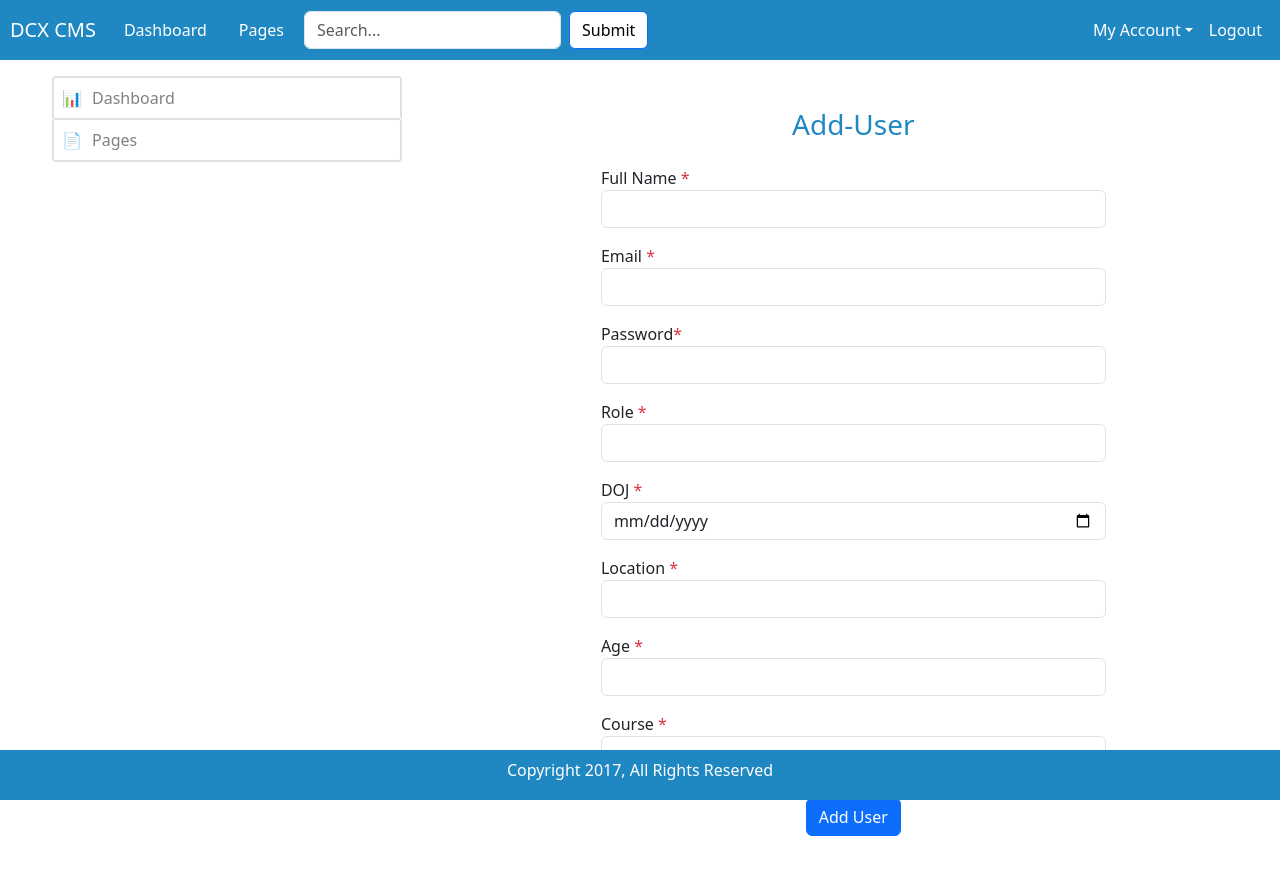
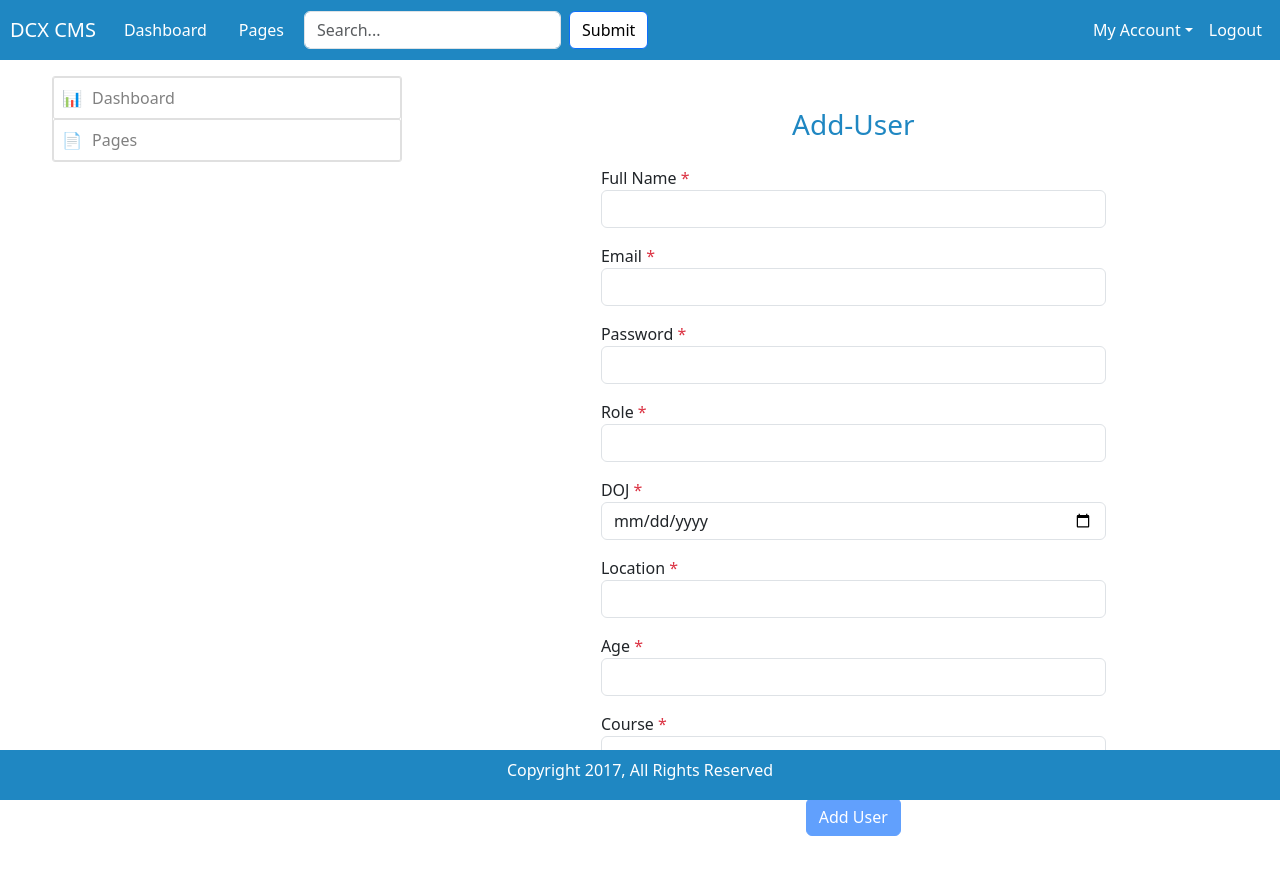
Before and after one commit to Tanusingh02/CMSRepo, a React (Vite) app in the folder Client/cms_app/: page /user/add in a window 1280 px wide. Shown: the top 874 px of the page. Built offline with nearby package versions, Linux system fonts and the light colour scheme.

Commit message:
add user button disable

```diff
--- a/Client/cms_app/src/components/Login-Signup/Adduser.jsx
+++ b/Client/cms_app/src/components/Login-Signup/Adduser.jsx
@@ -1,36 +1,34 @@
+// AddUser.jsx
 import { useState } from 'react';
 import axios from 'axios';
 import { useNavigate } from 'react-router-dom';
 import 'bootstrap/dist/css/bootstrap.min.css';
 import MainLayout from '../../layouts/Mainlayout';
-function AddUser({ onUserAdded ,users})
-{
-   const[fullname,setFullname]=useState('');
-   const[email,setEmail]=useState('');
-   const[password,setPassword]=useState('');
-   const[role,setRole]=useState('');
-   const[doj,setDoj]=useState();
-   const[location,setLocation]=useState('');
-   const[age,setAge]=useState();
-   const[course,setCourse]=useState('');
+
+function AddUser({ onUserAdded, users }) {
+  const [fullname, setFullname] = useState('');
+  const [email, setEmail] = useState('');
+  const [password, setPassword] = useState('');
+  const [role, setRole] = useState('');
+  const [doj, setDoj] = useState('');
+  const [location, setLocation] = useState('');
+  const [age, setAge] = useState('');
+  const [course, setCourse] = useState('');
+
   const [ageError, setAgeError] = useState('');
   const [emailError, setEmailError] = useState('');
   const [showValidation, setShowValidation] = useState(false);
-   const [modalMessage, setModalMessage] = useState("");
+  const [modalMessage, setModalMessage] = useState('');
   const [showModal, setShowModal] = useState(false);
-   /*const handleSubmit=(e)=>{
-    e.preventDefault();
-    if(parseInt(age)<22)
-        setAgeError('Age cannot be less than 22');
-      return;
-    }*/
+  const [successMessage, setSuccessMessage] = useState('');
+
   const navigate = useNavigate();
-    //handle user is added-4:30.
+
   const handleSubmit = (e) => {
     e.preventDefault();
-  setShowValidation(true); // Enable validation UI
+    setSuccessMessage("✅ Data successfully edited!");
+    setShowValidation(true);
 
-  // Frontend age and email validations
     if (parseInt(age) < 22) {
       setAgeError("Age cannot be less than 22");
       return;
@@ -57,24 +55,20 @@ function AddUser({ onUserAdded ,users})
 
     axios.post("http://localhost:8080/user/signup", data)
       .then((res) => {
-      alert(res.data.message); // "User created successfully"
-      navigate('/useraccount'); // Redirect after success
-
-      // Clear form fields
-      setFullname("");
-      setEmail("");
-      setPassword("");
-      setRole("");
-      setDoj("");
-      setLocation("");
-      setAge("");
-      setCourse("");
-      setAgeError("");
-      setEmailError("");
+        navigate('/useraccount');
+        setFullname('');
+        setEmail('');
+        setPassword('');
+        setRole('');
+        setDoj('');
+        setLocation('');
+        setAge('');
+        setCourse('');
+        setAgeError('');
+        setEmailError('');
         setShowValidation(false);
       })
       .catch((error) => {
-      // Check for duplicate email response
         if (
           error.response &&
           error.response.status === 400 &&
@@ -82,38 +76,26 @@ function AddUser({ onUserAdded ,users})
         ) {
           setModalMessage("User has already been created using the same email.");
           setShowModal(true);
-
         } else if (
           error.response &&
           error.response.status === 400
         ) {
           setModalMessage(error.response.data.message);
           setShowModal(true);
-
         } else {
           setModalMessage("Something went wrong while adding the user.");
           setShowModal(true);
-
         }
 
         console.error("Error adding user:", error);
       });
   };
+
   const validateEmail = (email) => {
-  // Basic pattern: user@domain.extension
     const regex = /^[^\s@]+@[^\s@]+\.[^\s@]+$/;
     return regex.test(email);
   };
-   /* const data={
-     fullname:fullname,
-     email:email,
-     password:password,
-     role:role,
-     doj:doj,
-     location:location,
-     age:age,
-     course:course
-    }*/
+
   const handleAgeChange = (e) => {
     const value = e.target.value;
     setAge(value);
@@ -123,17 +105,32 @@ const validateEmail = (email) => {
     } else if (parseInt(value) < 22) {
       setAgeError("Age cannot be less than 22");
     } else {
-    setAgeError("");
+      setAgeError('');
     }
   };
 
-   return(
+  const isFormValid = () => {
+    return (
+      fullname.trim() &&
+      validateEmail(email) &&
+      password.trim() &&
+      role.trim() &&
+      doj &&
+      location.trim() &&
+      age &&
+      parseInt(age) >= 22 &&
+      course.trim()
+    );
+  };
+
+  return (
     <MainLayout>
       <div className="container my-4">
-        <div className="row justify-content-center" >
+        <div className="row justify-content-center">
           <div className="col-12 col-md-10 col-lg-8 bg-white p-4 rounded">
-             <h3 className='text-center mb-4 ' style={{color:" #1f87c2"}}>Add-User</h3>
+            <h3 className="text-center mb-4" style={{ color: "#1f87c2" }}>Add-User</h3>
             <form onSubmit={handleSubmit}>
+              {/* Full Name */}
               <div className="mb-3">
                 <label>Full Name <span className="text-danger">*</span></label>
                 <input
@@ -144,6 +141,8 @@ const validateEmail = (email) => {
                 />
                 {showValidation && !fullname && <div className="invalid-feedback">Full name is required.</div>}
               </div>
+
+              {/* Email */}
               <div className="mb-3">
                 <label>Email <span className="text-danger">*</span></label>
                 <input
@@ -152,21 +151,22 @@ const validateEmail = (email) => {
                   onChange={(e) => {
                     const value = e.target.value;
                     setEmail(value);
-
                     if (!value) {
                       setEmailError("Email is required");
                     } else if (!validateEmail(value)) {
                       setEmailError("Invalid email format");
                     } else {
-        setEmailError("");
+                      setEmailError('');
                     }
                   }}
                   className={`form-control ${emailError ? 'is-invalid' : ''}`}
                 />
                 {emailError && <div className="invalid-feedback">{emailError}</div>}
               </div>
+
+              {/* Password */}
               <div className="mb-3">
-                <label >Password<span className="text-danger">*</span></label>
+                <label>Password <span className="text-danger">*</span></label>
                 <input
                   type="text"
                   value={password}
@@ -174,11 +174,11 @@ const validateEmail = (email) => {
                   className={`form-control ${showValidation && !password ? 'is-invalid' : ''}`}
                 />
                 {showValidation && !password && <div className="invalid-feedback">Password is required.</div>}
+              </div>
 
-                </div>
+              {/* Role */}
               <div className="mb-3">
-                <label >Role <span className="text-danger">*</span></label>
-<div className="mb-3">
+                <label>Role <span className="text-danger">*</span></label>
                 <input
                   type="text"
                   value={role}
@@ -186,10 +186,11 @@ const validateEmail = (email) => {
                   className={`form-control ${showValidation && !role ? 'is-invalid' : ''}`}
                 />
                 {showValidation && !role && <div className="invalid-feedback">Role is required.</div>}
-</div>                </div>
+              </div>
+
+              {/* DOJ */}
               <div className="mb-3">
                 <label>DOJ <span className="text-danger">*</span></label>
-                <div className="mb-3">
                 <input
                   type="date"
                   value={doj}
@@ -199,10 +200,10 @@ const validateEmail = (email) => {
                 />
                 {showValidation && !doj && <div className="invalid-feedback">Date of joining is required.</div>}
               </div>
-                </div>
+
+              {/* Location */}
               <div className="mb-3">
                 <label>Location <span className="text-danger">*</span></label>
-                <div className="mb-3">
                 <input
                   type="text"
                   value={location}
@@ -211,16 +212,15 @@ const validateEmail = (email) => {
                 />
                 {showValidation && !location && <div className="invalid-feedback">Location is required.</div>}
               </div>
-                </div>
+
+              {/* Age */}
               <div className="mb-3">
                 <label>Age <span className="text-danger">*</span></label>
                 <input
                   type="number"
                   value={age}
                   onChange={handleAgeChange}
-    className={`form-control ${
-      (showValidation && !age) || ageError ? 'is-invalid' : ''
-    }`}
+                  className={`form-control ${(showValidation && !age) || ageError ? 'is-invalid' : ''}`}
                 />
                 {(showValidation && !age) && (
                   <div className="invalid-feedback">Age is required.</div>
@@ -229,10 +229,10 @@ const validateEmail = (email) => {
                   <div className="invalid-feedback">{ageError}</div>
                 )}
               </div>
+
+              {/* Course */}
               <div className="mb-3">
                 <label>Course <span className="text-danger">*</span></label>
-                <div className="mb-3">
-
                 <input
                   type="text"
                   value={course}
@@ -241,13 +241,21 @@ const validateEmail = (email) => {
                 />
                 {showValidation && !course && <div className="invalid-feedback">Course is required.</div>}
               </div>
-                </div>
+
+              {/* Add Button */}
               <div className="text-center">
-                <button type="submit" className='btn btn-primary mt-2'>Add User</button>
+                <button
+                  type="submit"
+                  className="btn btn-primary mt-2"
+                  disabled={!isFormValid()}
+                >
+                  Add User
+                </button>
               </div>
             </form>
+
+            {/* Modal */}
             {showModal && (
-
               <div className="modal d-block" tabIndex="-1" role="dialog">
                 <div className="modal-dialog modal-sm modal-dialog-centered" role="document">
                   <div className="modal-content">
@@ -259,7 +267,11 @@ const validateEmail = (email) => {
                       <p>{modalMessage}</p>
                     </div>
                     <div className="modal-footer">
-          <button type="button" className="btn btn-secondary" onClick={() => setShowModal(false)}>
+                      <button
+                        type="button"
+                        className="btn btn-secondary"
+                        onClick={() => setShowModal(false)}
+                      >
                         Close
                       </button>
                     </div>
@@ -271,7 +283,7 @@ const validateEmail = (email) => {
         </div>
       </div>
     </MainLayout>
-   )
+  );
+}
 
-}
 export default AddUser;
--- a/Client/cms_app/src/pages/ProfilePage.jsx
+++ b/Client/cms_app/src/pages/ProfilePage.jsx
@@ -1,5 +1,6 @@
 import React, { useEffect, useState } from 'react';
 import axios from 'axios';
+import MainLayout from '../layouts/Mainlayout';
 
 const ProfilePage = () => {
 
@@ -36,6 +37,7 @@ useEffect(() => {
   if (error) return <p style={{ color: 'red' }}>{error}</p>;
 
   return (
+    <MainLayout>
     <div style={{ padding: '20px', maxWidth: '400px', margin: '0 auto' }}>
       <h2>👤 User Profile</h2>
       <p><strong>Name:</strong> {user.fullname}</p>
@@ -45,6 +47,7 @@ useEffect(() => {
       <p><strong>location:</strong> {user.location}</p>
       <p><strong>course:</strong> {user.course}</p>
     </div>
+    </MainLayout>
   );
 };
 
--- a/Client/cms_app/src/routes/AppRoutes.jsx
+++ b/Client/cms_app/src/routes/AppRoutes.jsx
@@ -28,7 +28,7 @@ const AppRoutes = () =>{
             <Route path='/dashboard' element={<Dashboard/>}></Route>
             <Route path='/useraccount' element={<Userpage></Userpage>}></Route>
             <Route path='/user/add' element={<AddUser/>}/>
-            <Route path='/profile' element={ <PrivateRoute> <MainLayout><ProfilePage /></MainLayout> </PrivateRoute>}/>
+            <Route path='/profile' element={ <PrivateRoute> <ProfilePage /> </PrivateRoute>}/>
             <Route path="/useraccount/:id" element={<AdminUserProfile />} />
             <Route path="/categories" element={<ShowCategories></ShowCategories>}/>
             <Route path="/categories/details/:id" element={<CategoryDetails />} />
```
Lines whose indentation alone changed are shown as unchanged.
